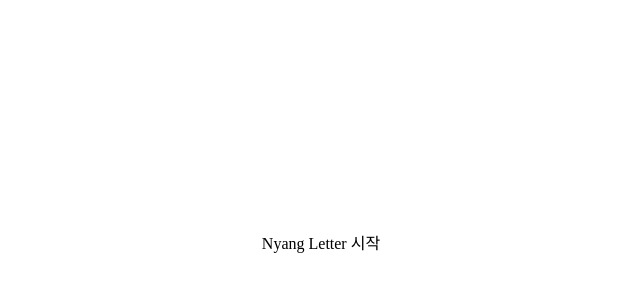
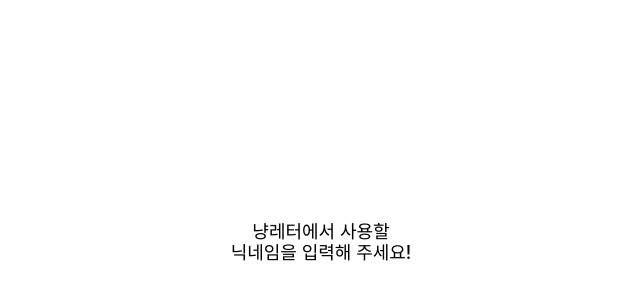
Before and after one commit to GyoSuIsChae/nyang-letter-client, a React app: page / in a window 1280 px wide. Shown: the part 158-458 px from the top of the page, without its empty margins (319-959 px from the left). Built offline with nearby package versions, Linux system fonts and the light colour scheme.

Commit message:
:lipstick: typography 컴포넌트를 이용한 샘플 코드 추가

```diff
--- a/src/pages/Home/index.tsx
+++ b/src/pages/Home/index.tsx
@@ -1,6 +1,8 @@
 import React from 'react';
 
 import styled from 'styled-components';
+
+import TX from '@components/Text';
 
 const Container = styled.div`
   display: flex;
@@ -10,10 +12,18 @@ const Container = styled.div`
   height: 100vh;
 `;
 
+const BodyText = styled(TX.Body1)`
+  text-align: center;
+`;
+
 const Home = () => {
   return (
     <Container>
-      <p>Nyang Letter 시작</p>
+      <BodyText>
+        냥레터에서 사용할
+        <br />
+        닉네임을 입력해 주세요!
+      </BodyText>
     </Container>
   );
 };
```
